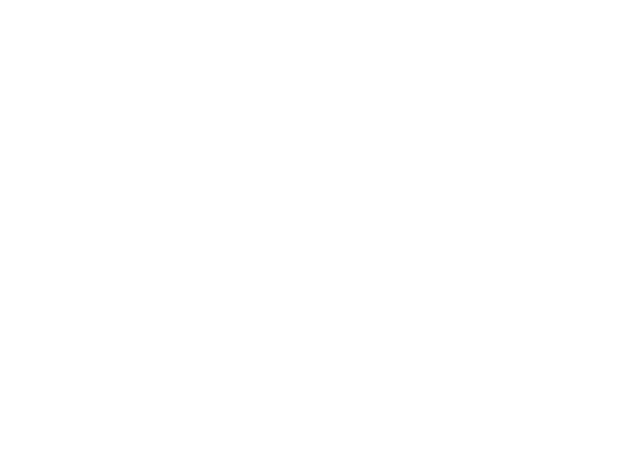
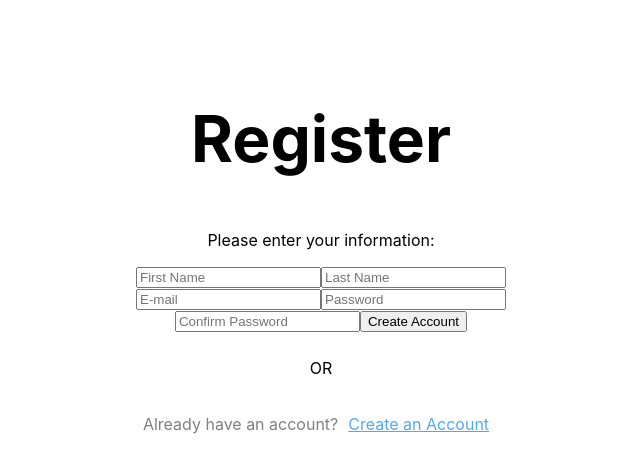
Before and after one commit to djballowe/Interview-Assignment, a React (Create React App) app: page /register in a window 1280 px wide. Before the commit this address had no page. Shown: the top 472 px of the page, without its empty margins (319-959 px from the left). Built offline with nearby package versions, Linux system fonts and the light colour scheme; no server answers.

Commit message:
firebase authentication with email password added

```diff
--- a/package.json
+++ b/package.json
@@ -10,9 +10,11 @@
     "@testing-library/user-event": "^13.5.0",
     "dotenv": "^16.0.2",
     "express": "^4.18.1",
+    "firebase": "^9.10.0",
     "mongoose": "^6.6.1",
     "react": "^18.2.0",
     "react-dom": "^18.2.0",
+    "react-firebase-hooks": "^5.0.3",
     "react-router-dom": "^6.4.0",
     "react-scripts": "5.0.1",
     "web-vitals": "^2.1.4"
--- a/src/App.css
+++ b/src/App.css
@@ -5,6 +5,13 @@ body {
 .home-container {
   margin-inline: auto;
   width: min(90%, 50rem);
+}
+.home-container button {
+  background-color: transparent;
+  border: 1px solid black;
+  padding: 10px;
+  text-decoration: underline;
+  cursor: pointer;
 }
 
 .home-title {
@@ -142,4 +149,44 @@ body {
   max-width: 70px;
   margin-top: 10px;
   cursor: pointer;
+}
+
+.login-container {
+  margin-inline: auto;
+  width: min(90%, 30rem);
+  text-align: center;
+  margin-bottom: 100px;
+  margin-top: 100px;
+  min-height: calc(95vh - 40px - 364px);
+}
+.login-container button {
+  margin-bottom: 10px;
+}
+
+.login-text p {
+  margin-top: 10px;
+}
+.login-text h2 {
+  font-size: 4rem;
+}
+
+.new-customer {
+  display: flex;
+  align-items: center;
+  justify-content: center;
+  color: rgba(99, 99, 99, 0.815);
+  margin-top: 20px;
+}
+.new-customer p:last-of-type {
+  margin-right: 10px;
+  position: relative;
+  text-decoration: none;
+  margin-left: 10px;
+  color: rgb(79, 170, 245);
+  text-decoration: underline;
+  cursor: pointer;
+  transition: all 0.3s ease-in-out;
+}
+.new-customer p:last-of-type:hover {
+  color: black;
 }/*# sourceMappingURL=App.css.map */
--- a/src/App.js
+++ b/src/App.js
@@ -1,14 +1,18 @@
 import "./App.css";
 import { Routes, Route } from "react-router-dom";
 import Home from "./components/home/Home";
-import TimeSheet from "./components/timesheet/TimeSheet"
+import TimeSheet from "./components/timesheet/TimeSheet";
+import Login from "./components/login/Login";
+import Register from "./components/login/Register";
 
 function App() {
   return (
     <div className="App">
       <Routes>
-        <Route path='/' element={<Home />} />
-        <Route path='/sheet' element={<TimeSheet />} />
+        <Route path="login" element={<Login />} />
+        <Route path="register" element={<Register />} />
+        <Route path="/" element={<Home />} />
+        <Route path="/sheet" element={<TimeSheet />} />
       </Routes>
     </div>
   );
--- a/src/App.scss
+++ b/src/App.scss
@@ -4,3 +4,4 @@ body {
 
 @import "./components/home/home.scss";
 @import "./components/timesheet/timesheet";
+@import "./components/login/login";
--- /dev/null
+++ b/src/components/firebase auth/config.js
@@ -0,0 +1,57 @@
+import { initializeApp } from "firebase/app";
+import {
+  getAuth,
+  signOut,
+  createUserWithEmailAndPassword,
+  signInWithEmailAndPassword,
+} from "firebase/auth";
+
+const firebaseConfig = {
+  apiKey: "AIzaSyBi17Q2bx_9FBUJVV0LYww-ibGUcsp2rfA",
+  authDomain: "timesheet-980c9.firebaseapp.com",
+  projectId: "timesheet-980c9",
+  storageBucket: "timesheet-980c9.appspot.com",
+  messagingSenderId: "516848484780",
+  appId: "1:516848484780:web:d7bacbfefd4a4e4170ba09",
+};
+
+const app = initializeApp(firebaseConfig);
+export const auth = getAuth(app);
+
+function createWithEmail(email, password, first, last) {
+  createUserWithEmailAndPassword(auth, email, password)
+    .then((userCredential) => {
+      const user = userCredential.user;
+    })
+    .catch((error) => {
+      const errorCode = error.code;
+      const errorMessage = error.message;
+      alert(errorMessage);
+    });
+}
+
+function signInWithEmail(email, password) {
+  signInWithEmailAndPassword(auth, email, password)
+    .then((userCredential) => {
+      // Signed in
+      const user = userCredential.user;
+      // ...
+    })
+    .catch((error) => {
+      const errorCode = error.code;
+      const errorMessage = error.message;
+      alert(errorMessage);
+    });
+}
+
+export const user = auth.currentUser;
+
+function accountSignOut() {
+  signOut(auth)
+    .then(() => {})
+    .catch((error) => {
+      alert("An error has occurred");
+    });
+}
+
+export { signInWithEmail, accountSignOut, createWithEmail };
--- a/src/components/home/Home.js
+++ b/src/components/home/Home.js
@@ -1,8 +1,21 @@
-import React from "react";
+import React, { useEffect } from "react";
+import { accountSignOut, auth } from "../firebase auth/config";
+import { useAuthState } from "react-firebase-hooks/auth";
+import { useNavigate } from "react-router-dom";
 
 export default function Home() {
+  let navigate = useNavigate();
+  const [user] = useAuthState(auth);
+
+  useEffect(() => {
+    if (!user) {
+      navigate("/login");
+    }
+  });
+
   return (
     <div className="home-container">
+      <button onClick={accountSignOut}>Sign Out</button>
       <div className="home-title">
         <p>Select a Project</p>
       </div>
--- /dev/null
+++ b/src/components/login/Login.js
@@ -0,0 +1,75 @@
+import React, { useState, useEffect } from "react";
+import { signInWithEmail } from "../firebase auth/config";
+import { auth } from "../firebase auth/config";
+import { useAuthState } from "react-firebase-hooks/auth";
+import { useNavigate } from "react-router-dom";
+
+export default function Login() {
+  let navigate = useNavigate();
+
+  const [user] = useAuthState(auth);
+  const [email, setEmail] = useState("");
+  const [password, setPassword] = useState("");
+
+  const handleChange = (e) => {
+    if (e.target.id === "email") {
+      setEmail(e.target.value);
+    } else {
+      setPassword(e.target.value);
+    }
+  };
+
+  const handleSubmit = (e) => {
+    e.preventDefault();
+    signInWithEmail(email, password);
+  };
+
+  useEffect(() => {
+    if (user) {
+      navigate("/");
+    }
+  });
+
+  return (
+    <div className="login-container">
+      <div className="login-text">
+        <h2>Login</h2>
+        <p>Please enter your email and password:</p>
+      </div>
+      <div className="contact-inputs">
+        <form action="" onSubmit={handleSubmit}>
+          <input
+            type="email"
+            placeholder="E-mail"
+            id="email"
+            onChange={handleChange}
+            required
+          />
+          <input
+            type="password"
+            placeholder="Password"
+            id="password"
+            onChange={handleChange}
+            required
+          />
+          <button type="submit">Log In</button>
+        </form>
+      </div>
+      <div className="divider">
+        <div></div>
+        <p>OR</p>
+        <div></div>
+      </div>
+      <div className="new-customer">
+        <p>New Customer?</p>
+        <p
+          onClick={() => {
+            navigate("/register");
+          }}
+        >
+          Create an Account
+        </p>
+      </div>
+    </div>
+  );
+}
--- /dev/null
+++ b/src/components/login/Register.js
@@ -0,0 +1,109 @@
+import React, { useState } from "react";
+import { auth, createWithEmail } from "../firebase auth/config";
+import { useAuthState } from "react-firebase-hooks/auth";
+import { useNavigate } from "react-router-dom";
+
+export default function Register() {
+  const [email, setEmail] = useState("");
+  const [password, setPassword] = useState("");
+  const [confirmPassword, setConfirmPassword] = useState("");
+  const [firstName, setFirstName] = useState("");
+  const [lastName, setLastName] = useState("");
+  const [user] = useAuthState(auth);
+
+  let navigate = useNavigate();
+
+  const handleChange = (e) => {
+    const id = e.target.id;
+    const value = e.target.value;
+    switch (id) {
+      case "email":
+        setEmail(value);
+        break;
+      case "password":
+        setPassword(value);
+        break;
+      case "confirm-password":
+        setConfirmPassword(value);
+        break;
+      default:
+    }
+  };
+
+  const handleSubmit = (e) => {
+    e.preventDefault();
+    if (confirmPassword !== password) {
+      alert("Passwords Must Match");
+    } else {
+      createWithEmail(email, password);
+    }
+  };
+
+  return (
+    <div className="login-container">
+      <div className="login-text">
+        <h2>Register</h2>
+        <p>Please enter your information:</p>
+      </div>
+      <div className="contact-inputs">
+        <form action="" onSubmit={handleSubmit}>
+          <input
+            type="text"
+            placeholder="First Name"
+            id="first-name"
+            onChange={(e) => {
+              setFirstName(e.target.value);
+            }}
+            required
+          />
+          <input
+            type="text"
+            placeholder="Last Name"
+            id="last-name"
+            onChange={(e) => {
+              setLastName(e.target.value);
+            }}
+            required
+          />
+          <input
+            type="email"
+            placeholder="E-mail"
+            id="email"
+            onChange={handleChange}
+            required
+          />
+          <input
+            type="password"
+            placeholder="Password"
+            id="password"
+            onChange={handleChange}
+            required
+          />
+          <input
+            type="password"
+            placeholder="Confirm Password"
+            id="confirm-password"
+            onChange={handleChange}
+            required
+          />
+          <button type="submit">Create Account</button>
+        </form>
+      </div>
+      <div className="divider">
+        <div></div>
+        <p>OR</p>
+        <div></div>
+      </div>
+      <div className="new-customer">
+        <p>Already have an account?</p>
+        <p
+          onClick={() => {
+            navigate("/login");
+          }}
+        >
+          Create an Account
+        </p>
+      </div>
+    </div>
+  );
+}
--- /dev/null
+++ b/src/components/login/_login.scss
@@ -0,0 +1,41 @@
+.login-container {
+  margin-inline: auto;
+  width: min(90%, 30rem);
+  text-align: center;
+  margin-bottom: 100px;
+  margin-top: 100px;
+  button {
+    margin-bottom: 10px;
+  }
+  min-height: calc(95vh - 40px - 364px);
+}
+
+.login-text {
+  p {
+    margin-top: 10px;
+  }
+  h2 {
+    font-size: 4rem;
+  }
+}
+
+.new-customer {
+  display: flex;
+  align-items: center;
+  justify-content: center;
+  color: rgba(99, 99, 99, 0.815);
+  margin-top: 20px;
+  p:last-of-type {
+    margin-right: 10px;
+    position: relative;
+    text-decoration: none;
+    margin-left: 10px;
+    color: rgb(79, 170, 245);
+    text-decoration: underline;
+    cursor: pointer;
+    transition: all 0.3s ease-in-out;
+    &:hover {
+      color: black;
+    }
+  }
+}
```
Also changed, not shown: src/components/home/_home.scss (+7 -0 lines), src/components/login/_register.scss (added), 2 other files (tests, documents, lock files or other folders).
